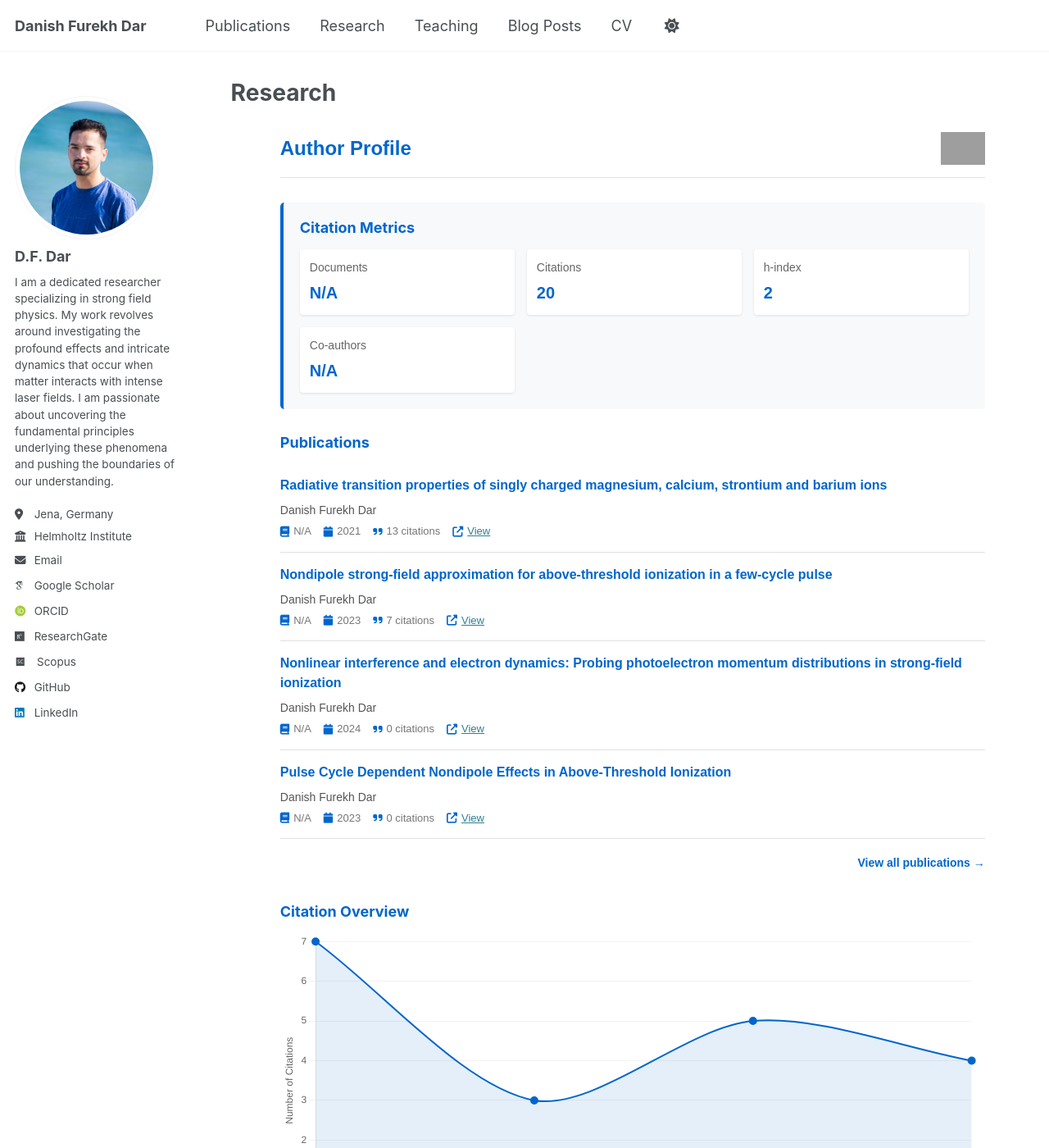
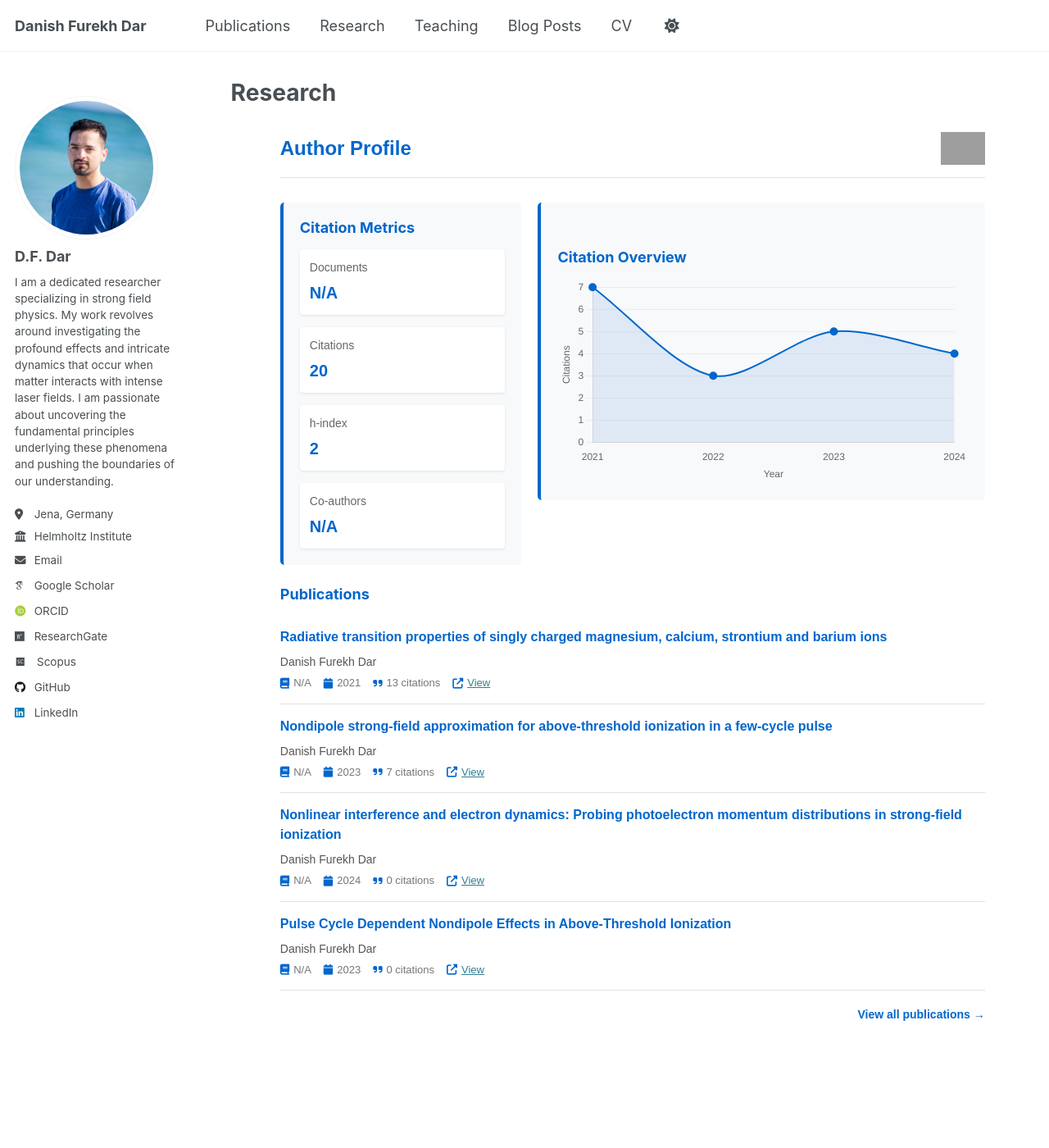
Before and after one commit to danishfurekhdar/danishfurekhdar.github.io, a Jekyll site: the page built from _pages/research.md, in a window 1280 px wide and 1400 px high. Shown: the whole window at 82% size. Built offline with Jekyll 4.4.1, drawn with Linux system fonts in a browser that asks for light colours; nearby versions of some CDN libraries; some web fonts are replaced; some of the changed lines change nothing that is shown; grey boxes are pictures that could not be loaded.

Commit message:
Update research.md

```diff
--- a/_pages/research.md
+++ b/_pages/research.md
@@ -32,12 +32,27 @@ permalink: /research/
     height: 40px;
   }
 
+  .metrics-row {
+    display: flex;
+    gap: 20px;
+    margin-bottom: 25px;
+  }
+
   .metrics-card {
     background-color: #f8f9fa;
     border-radius: 5px;
     padding: 20px;
-    margin-bottom: 25px;
     border-left: 4px solid #0066cc;
+    flex: 1;
+  }
+
+  .chart-card {
+    background-color: #f8f9fa;
+    border-radius: 5px;
+    padding: 20px;
+    border-left: 4px solid #0066cc;
+    flex: 2;
+    height: 100%;
   }
 
   .metrics-title {
@@ -50,7 +65,7 @@ permalink: /research/
 
   .metrics-grid {
     display: grid;
-    grid-template-columns: repeat(auto-fill, minmax(200px, 1fr));
+    grid-template-columns: repeat(auto-fill, minmax(150px, 1fr));
     gap: 15px;
   }
 
@@ -74,7 +89,7 @@ permalink: /research/
   }
 
   .publications-list {
-    margin-top: 30px;
+    margin-top: 20px;
   }
 
   .pub-item {
@@ -114,8 +129,8 @@ permalink: /research/
   }
 
   .chart-container {
-    margin-top: 30px;
-    height: 400px;
+    height: 250px;
+    position: relative;
   }
 
   .chart-title {
@@ -144,24 +159,33 @@ permalink: /research/
     <img src="https://www.elsevier.com/__data/assets/image/0007/647507/Scopus_logo_icon.png" alt="Scopus" class="scopus-logo">
   </div>
 
-  <div class="metrics-card">
-    <h2 class="metrics-title">Citation Metrics</h2>
-    <div class="metrics-grid">
-      <div class="metric-item">
-        <div class="metric-label">Documents</div>
-        <div class="metric-value">{{ site.data.scholar.documents | default: "N/A" }}</div>
+  <div class="metrics-row">
+    <div class="metrics-card">
+      <h2 class="metrics-title">Citation Metrics</h2>
+      <div class="metrics-grid">
+        <div class="metric-item">
+          <div class="metric-label">Documents</div>
+          <div class="metric-value">{{ site.data.scholar.documents | default: "N/A" }}</div>
+        </div>
+        <div class="metric-item">
+          <div class="metric-label">Citations</div>
+          <div class="metric-value">{{ site.data.scholar.citations }}</div>
+        </div>
+        <div class="metric-item">
+          <div class="metric-label">h-index</div>
+          <div class="metric-value">{{ site.data.scholar.h_index }}</div>
+        </div>
+        <div class="metric-item">
+          <div class="metric-label">Co-authors</div>
+          <div class="metric-value">{{ site.data.scholar.coauthors | default: "N/A" }}</div>
+        </div>
       </div>
-      <div class="metric-item">
-        <div class="metric-label">Citations</div>
-        <div class="metric-value">{{ site.data.scholar.citations }}</div>
-      </div>
-      <div class="metric-item">
-        <div class="metric-label">h-index</div>
-        <div class="metric-value">{{ site.data.scholar.h_index }}</div>
-      </div>
-      <div class="metric-item">
-        <div class="metric-label">Co-authors</div>
-        <div class="metric-value">{{ site.data.scholar.coauthors | default: "N/A" }}</div>
+    </div>
+
+    <div class="chart-card">
+      <h2 class="chart-title">Citation Overview</h2>
+      <div class="chart-container">
+        <canvas id="citationChart"></canvas>
       </div>
     </div>
   </div>
@@ -185,11 +209,6 @@ permalink: /research/
     <div class="view-all">
       <a href="{{ site.data.scholar.url }}" target="_blank">View all publications →</a>
     </div>
-  </div>
-
-  <div class="chart-container">
-    <h2 class="chart-title">Citation Overview</h2>
-    <canvas id="citationChart"></canvas>
   </div>
 </div>
 
@@ -248,7 +267,7 @@ permalink: /research/
             beginAtZero: true,
             title: {
               display: true,
-              text: 'Number of Citations',
+              text: 'Citations',
               color: '#666'
             },
             grid: {
```
